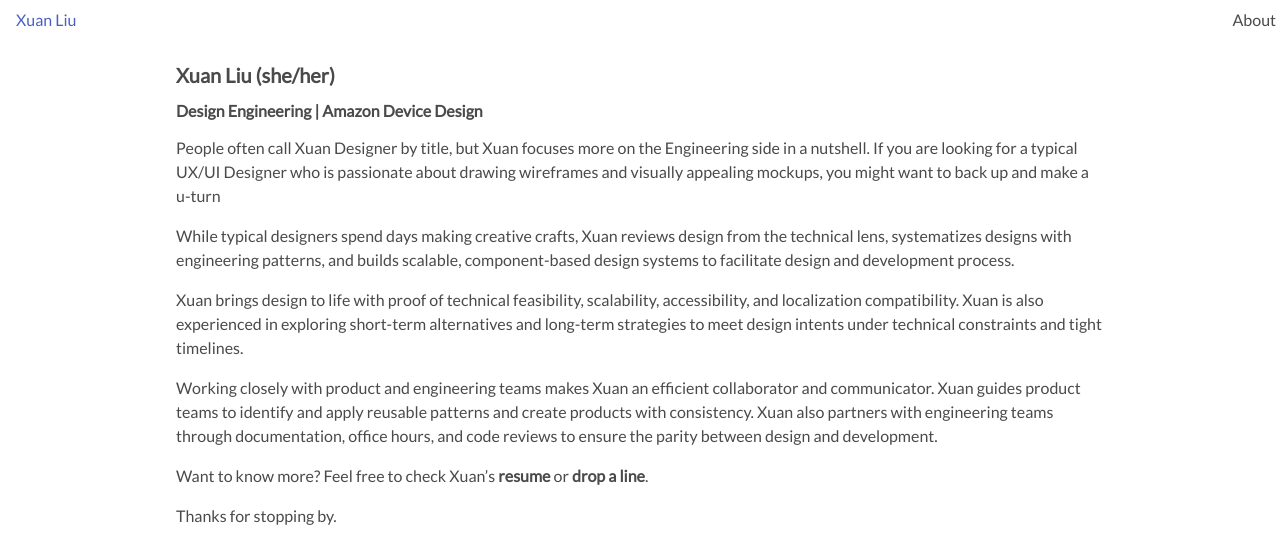
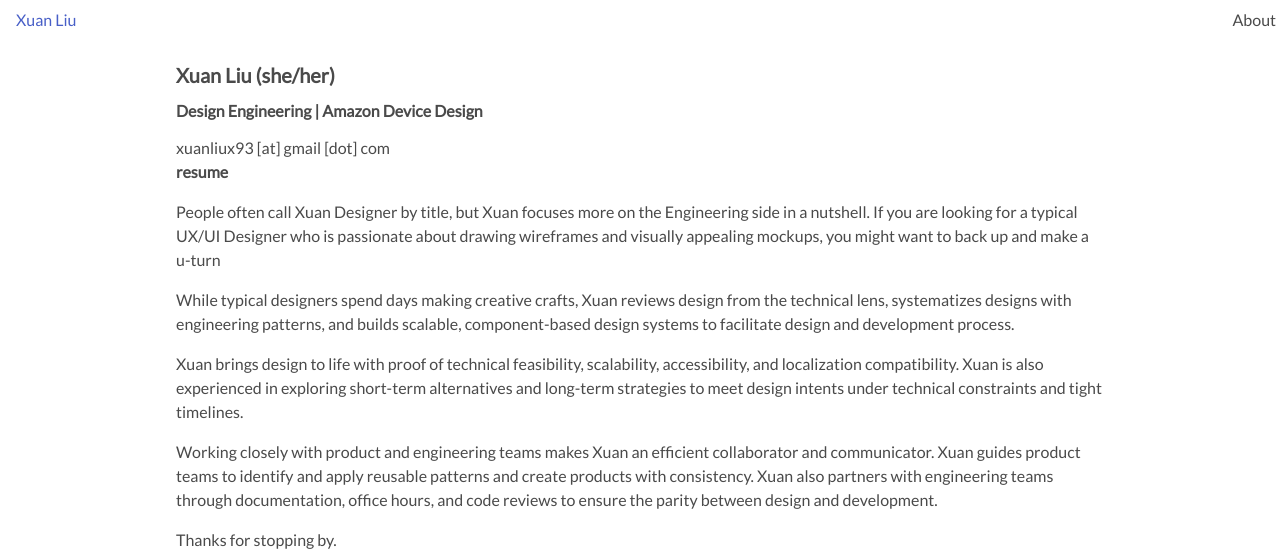
Before and after one commit to xuan6/xuanliu, a Gatsby site: page /about in a window 1280 px wide. Shown: the top 557 px of the page. Built offline with nearby package versions, Linux system fonts and the light colour scheme; Gatsby itself is replaced by a stand-in of ours.

Commit message:
updating info

```diff
--- a/src/pages/about.js
+++ b/src/pages/about.js
@@ -11,12 +11,13 @@ const NotFoundPage = () => (
     <div className='about'>
     <h3>Xuan Liu (she/her) </h3>
     <h4>Design Engineering | Amazon Device Design</h4>
+    <p>xuanliux93 [at] gmail [dot] com<br/> <a href='https://drive.google.com/file/d/1eTQO5ls8TMGJsOGg3l1oIxATCj1_HU89/view'>resume</a></p>
     <p>People often call Xuan Designer by title, but Xuan focuses more on the Engineering side in a nutshell. If you are looking for a typical UX/UI Designer who is passionate about drawing wireframes and visually appealing mockups, you might want to back up and make a u-turn</p>
     <p>While typical designers spend days making creative crafts, Xuan reviews design from the technical lens, systematizes designs with engineering patterns, and builds scalable, component-based design systems to facilitate design and development process.</p>
     <p>Xuan brings design to life with proof of technical feasibility, scalability, accessibility, and localization compatibility. Xuan is also experienced in exploring short-term alternatives and long-term strategies to meet design intents under technical constraints and tight timelines.</p>
     <p>Working closely with product and engineering teams makes Xuan an efficient collaborator and communicator. Xuan guides product teams to identify and apply reusable patterns and create products with consistency. Xuan also partners with engineering teams through documentation, office hours, and code reviews to ensure the parity between design and development.</p>
-    <p>Want to know more? Feel free to check Xuan’s <a href='https://drive.google.com/file/d/1eTQO5ls8TMGJsOGg3l1oIxATCj1_HU89/view'>resume</a> or <a href='mailto:xuanliux93@gmail.com'>drop a line</a>.</p>
     <p>Thanks for stopping by.</p>
+
     </div>
   </div>
   </Layout>
```
